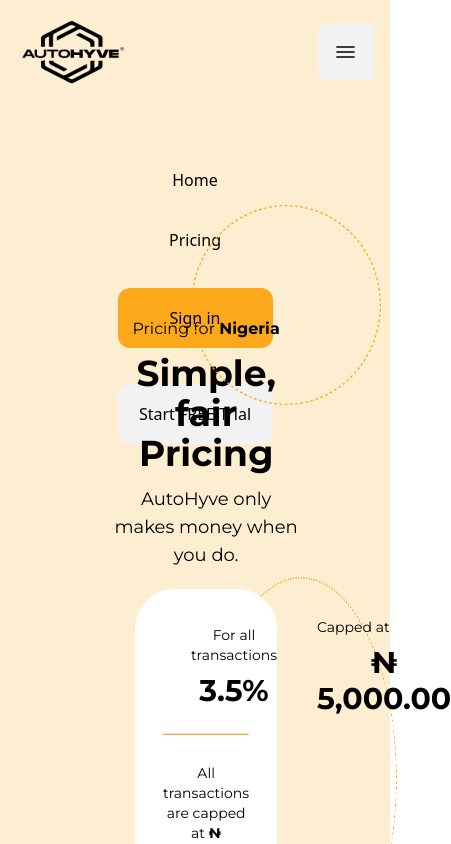
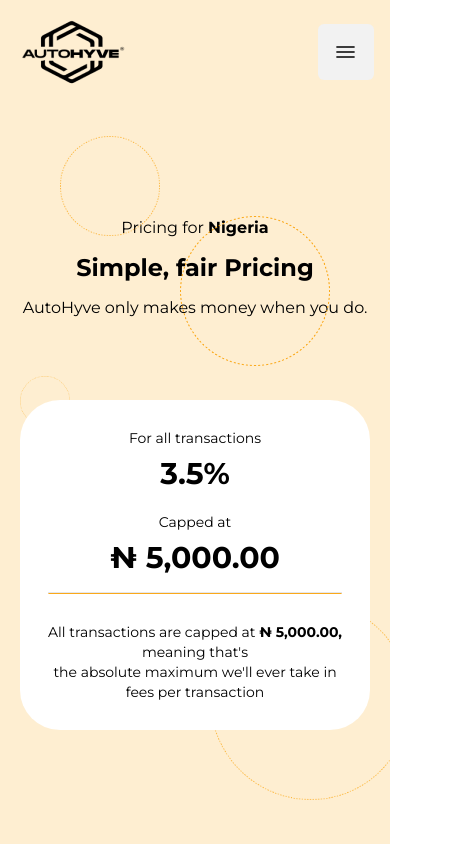
Before and after one commit to yarcx/jiffix, a React (Vite) app: page /pricing in a window 390 px wide. Shown: the top 844 px of the page, 451 px wide, since content can reach past the window. Built offline with nearby package versions, Linux system fonts and the light colour scheme.

Commit message:
Completed the responsiveness of the mobile view of pricing page

```diff
--- a/src/components/Molecules/GatewayNavbar/GatewayNavbar.tsx
+++ b/src/components/Molecules/GatewayNavbar/GatewayNavbar.tsx
@@ -57,7 +57,11 @@ const GatewayNavbar = ({ pricing }: { pricing?: boolean }) => {
         style={{ backgroundColor: !pricing ? "white" : "rgba(251, 169, 26, 0.2)" }}
         className={`${isNavOpen ? "h-[80vh]" : "h-0"} transition-all ease-linear md:hidden`}
       >
-        <ul className="pt-20 flex flex-col items-center justify-center gap-y-9">
+        <ul
+          className={`pt-20  flex-col items-center justify-center gap-y-9 ${
+            isNavOpen ? "opacity-100 flex" : "opacity-0 h-0 hidden"
+          }`}
+        >
           <li>
             <Link to="/">Home</Link>
           </li>
--- a/src/components/Organisms/Pricing/HeroSection.tsx
+++ b/src/components/Organisms/Pricing/HeroSection.tsx
@@ -4,36 +4,52 @@ import ellipse2 from "../../../assets/pricing/ellipse2.png";
 
 const HeroSection = () => {
   return (
-    <div style={{ backgroundColor: "rgba(251, 169, 26, 0.2)" }} className=" font-monts">
-      <div className="mx-auto relative  min-h-screen bg-[rgba(251, 169, 26, 0.2)] items-center pt-10   md:w-11/12 px-5 md:px-0 place-items-center grid font-monts">
-        <div className="w-[51%] mt-28 h-[70%] relative">
+    <div style={{ backgroundColor: "rgba(251, 169, 26, 0.2)" }} className=" ">
+      <div className="mx-auto relative min-h-[90vh] md:min-h-screen bg-[rgba(251, 169, 26, 0.2)] items-center pt-10 md:w-11/12 px-5 md:px-0 place-items-center grid font-monts">
+        <div className="md:w-[51%] -mt-10 md:mt-28 h-[70%] relative">
+          {/* Small Ellipse */}
           <img
             src={ellipse1}
             alt="ellipse1"
-            className="absolute left-20 -top-28 w-[200px] h-[200px]"
+            className="absolute md:left-20 left-10 -top-20 md:-top-28 md:w-[200px] w-[100px] h-[100px] md:h-[200px]"
           />
+          <img
+            src={ellipse1}
+            alt="ellipse1"
+            className="block md:hidden absolute right-10 top-0  md:w-[200px] w-[150px] h-[150px] md:h-[200px]"
+          />
+          <img
+            src={ellipse1}
+            alt="ellipse1"
+            className="block md:hidden absolute left-0 top-40  w-[50px] h-[50px] -z-10"
+          />
+
+          {/* BIg Ellipse */}
           <img
             src={ellipse2}
             alt="ellipse1"
-            className="absolute -right-24 -bottom-10 -z-10 w-[400px] h-[400px]"
+            className="absolute md:-right-24 md:-bottom-10 -z-10 md:w-[400px] w-[200px] h-[200px] -right-10 -bottom-20 md:h-[400px]"
           />
+          {/* small white box */}
           <div className="w-full h-full text-center">
             <p className="text-base">
-              Pricing for <span className="font-bold ">Nigeria</span>
+              Pricing for <span className="font-bold">Nigeria</span>
             </p>
 
-            <h2 className="text-4xl font-bold text-black my-3">Simple, fair Pricing</h2>
+            <h2 className="text-2xl md:text-4xl font-bold text-black my-3">Simple, fair Pricing</h2>
 
-            <p className="text-lg my-2">AutoHyve only makes money when you do.</p>
+            <p className="text-base md:text-lg mt-2 mb-20 md:mb-3">
+              AutoHyve only makes money when you do.
+            </p>
 
-            <div className="bg-white w-9/12 my-5 mx-auto rounded-[40px] h-[50%] px-7 py-7 flex flex-col justify-start">
-              <div className="flex items-center justify-start px-7 gap-x-10">
+            <div className="bg-white w-full md:w-9/12 my-5 mx-auto rounded-[40px] min-h-[50%] px-7 py-7 flex flex-col justify-start">
+              <div className="flex flex-col md:flex-row gap-y-5 md:gap-y-0 items-center justify-start px-7 gap-x-10">
                 <div>
                   <p className="text-sm mb-2">For all transactions</p>
                   <h2 className="font-bold text-3xl">3.5%</h2>
                 </div>
                 <div>
-                  <p className="text-sm mb-2 text-left">Capped at</p>
+                  <p className="text-sm mb-2 text-center md:text-left">Capped at</p>
                   <h2 className="font-bold text-3xl">₦ 5,000.00</h2>
                 </div>
               </div>
--- /dev/null
+++ b/src/components/Organisms/Pricing/SecondSection.tsx
@@ -0,0 +1,7 @@
+import React from "react";
+
+const SecondSection = () => {
+  return <section>SecondSection</section>;
+};
+
+export default SecondSection;
--- a/src/pages/Gateway.tsx
+++ b/src/pages/Gateway.tsx
@@ -13,7 +13,7 @@ import Footer from "../components/Organisms/Gateway/Footer";
 
 const Gateway: FC = () => {
   return (
-    <div>
+    <div className="font-monts ">
       <GatewayNavbar />
       <HeroSection />
       <SecondSection />
--- a/src/pages/Pricing.tsx
+++ b/src/pages/Pricing.tsx
@@ -1,12 +1,14 @@
 import React from "react";
 import GatewayNavbar from "../components/Molecules/GatewayNavbar/GatewayNavbar";
 import HeroSection from "../components/Organisms/Pricing/HeroSection";
+import SecondSection from "../components/Organisms/Pricing/SecondSection";
 
 const Pricing = () => {
   return (
-    <div>
+    <div className="overflow-hidden font-monts">
       <GatewayNavbar pricing={true} />
       <HeroSection />
+      <SecondSection />
     </div>
   );
 };
```
